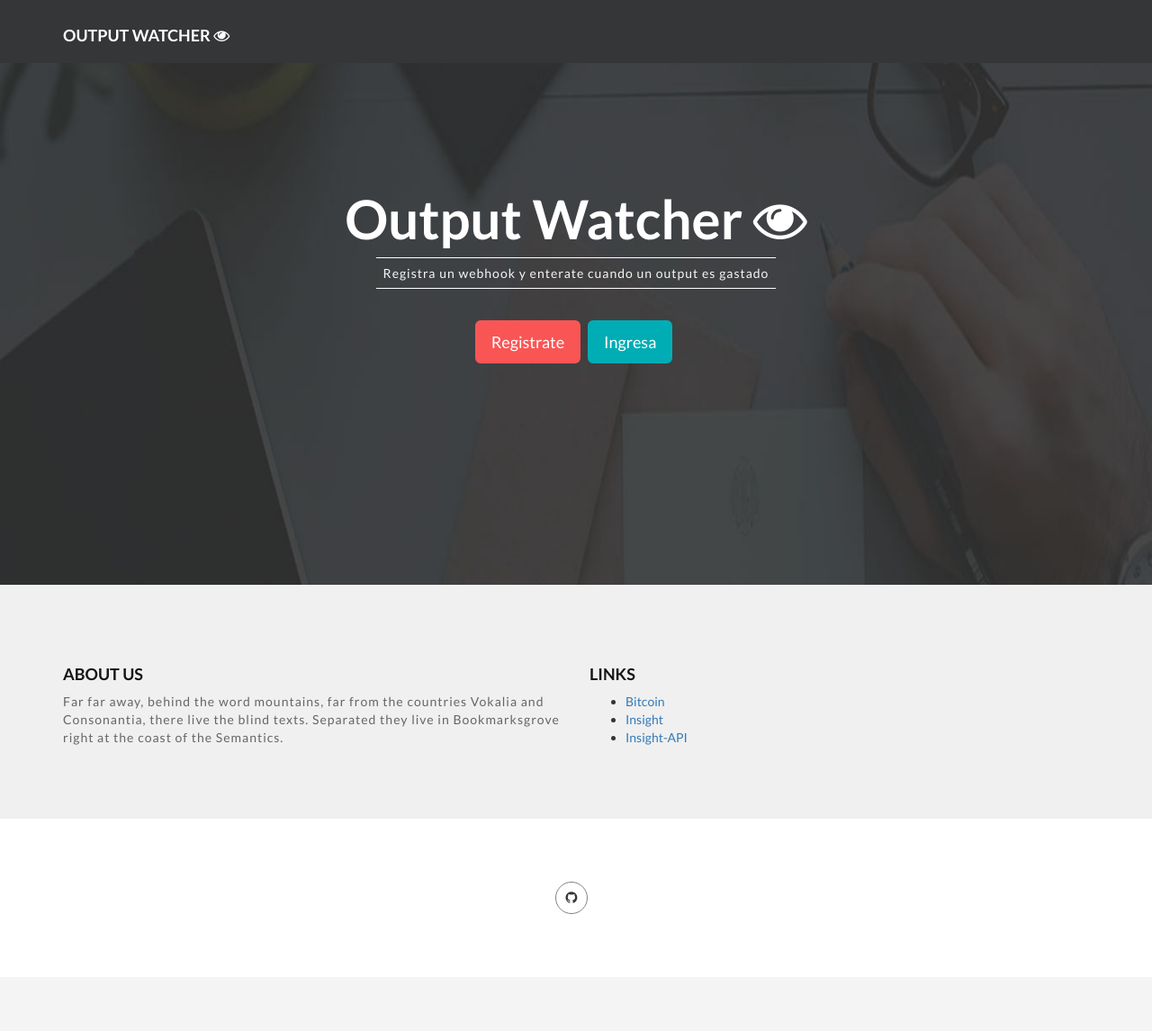
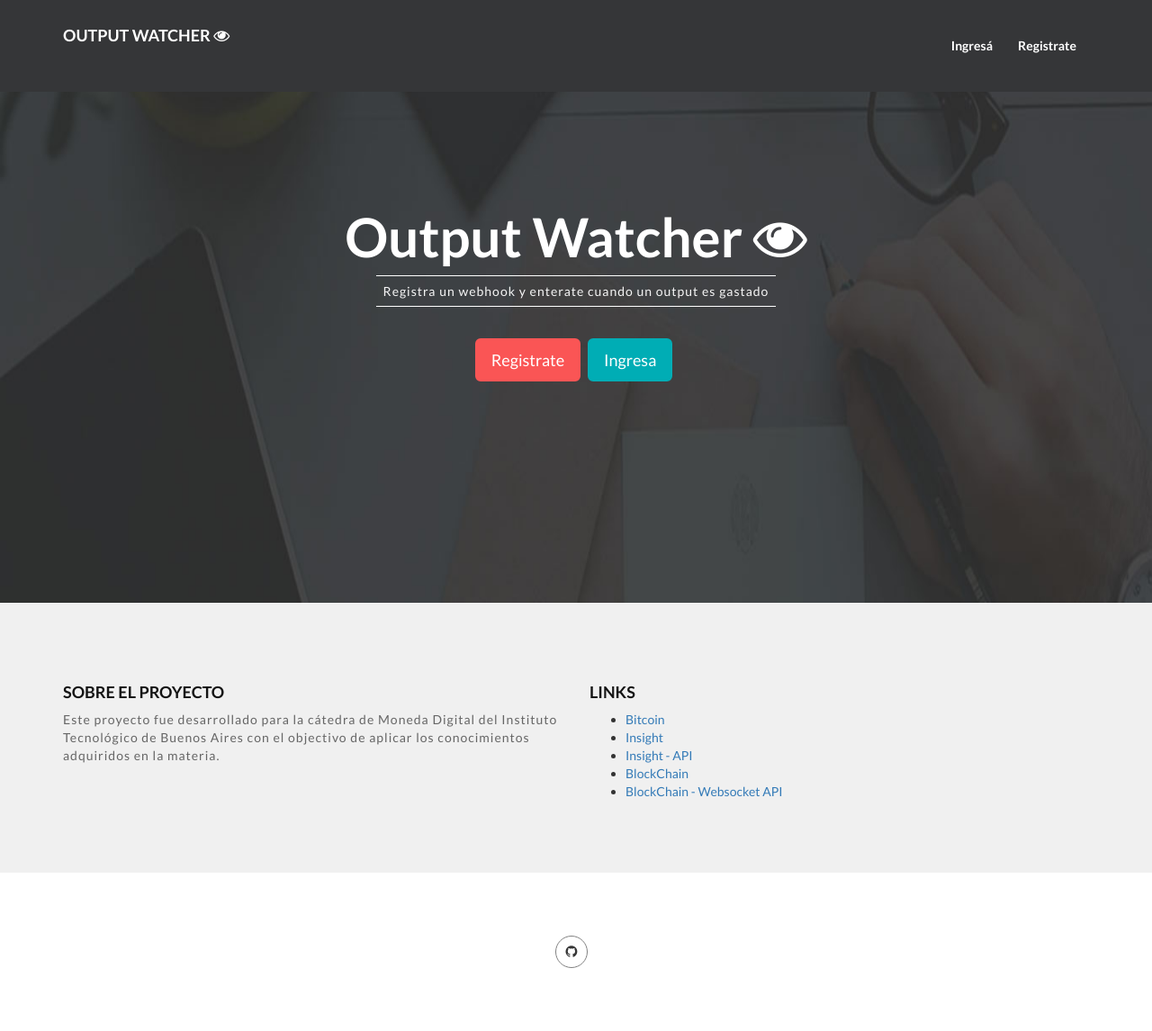
Before and after one commit to pablfern/outputwatcher, a Django app: page / in a window 1280 px wide. Shown: the whole page at 90% size. Before the commit the page ends 1016 px from the top, so only its background shows below. Run offline with Django 3.2, Linux system fonts and the light colour scheme; parts of the project's set-up code (start-up, migrations or seed data) failed here and were passed over; some libraries are stand-ins or nearby versions.

Commit message:
Adjust index and header

```diff
--- a/web/templates/web/_header.html
+++ b/web/templates/web/_header.html
@@ -1,4 +1,4 @@
-<header class="main_menu_sec navbar navbar-default navbar-fixed-top">
+1<header class="main_menu_sec navbar navbar-default navbar-fixed-top">
 	<div class="container">
 		<div class="row">
 			<div class="col-lg-3 col-md-3 col-sm-12">
@@ -25,6 +25,9 @@
 									{% endif %}
 									{% if user.is_authenticated %}
 										<li class="page-scroll"><a href="{% url 'logout' %}">Cerrar Session</a></li>
+									{% else %}
+										<li class="page-scroll"><a href="{% url 'login' %}">Ingresá</a></li>
+										<li class="page-scroll"><a href="{% url 'register' %}">Registrate</a></li>
 									{% endif %}
 							</ul>
 								</div>
--- a/web/templates/web/index.html
+++ b/web/templates/web/index.html
@@ -34,8 +34,8 @@
 		<div class="container">
 			<div class="row">
 				<div class="col-md-6">
-					<h3>About Us</h3>
-					<p>Far far away, behind the word mountains, far from the countries Vokalia and Consonantia, there live the blind texts. Separated they live in Bookmarksgrove right at the coast of the Semantics.</p>
+					<h3>Sobre el proyecto</h3>
+					<p>Este proyecto fue desarrollado para la cátedra de Moneda Digital del Instituto Tecnológico de Buenos Aires con el objectivo de aplicar los conocimientos adquiridos en la materia.</p>
 				</div>
 
 				<div class="col-md-4">
@@ -43,7 +43,9 @@
 					<ul>
 						<li><a href="https://bitcoin.org/es/">Bitcoin</a></li>
 						<li><a href="https://insight.is/">Insight</a></li>
-						<li><a href="https://github.com/bitpay/insight-api">Insight-API</a></li>
+						<li><a href="https://github.com/bitpay/insight-api">Insight - API</a></li>
+						<li><a href="https://blockchain.info/">BlockChain</a></li>
+						<li><a href="https://blockchain.info/es/api/api_websocket">BlockChain - Websocket API</a></li>
 					</ul>
 				</div>
 			</div>
```
